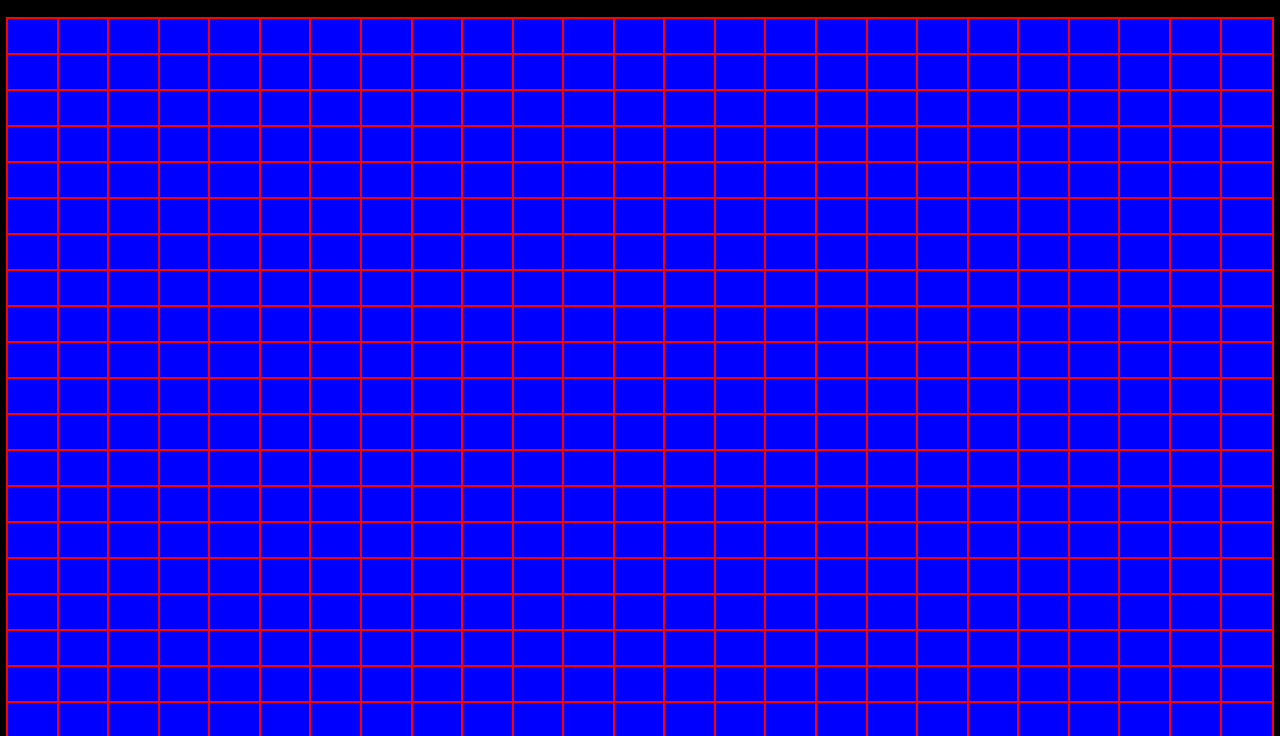
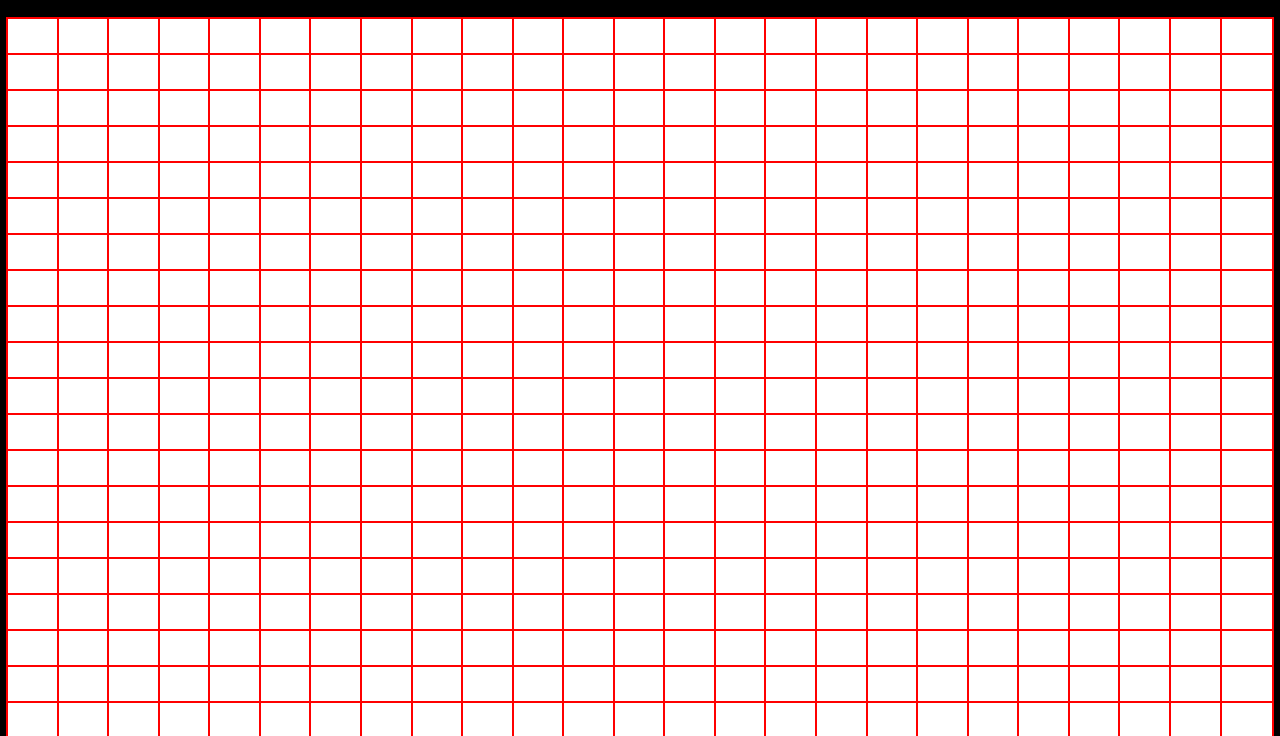
Before and after one commit to Zytaveon/OdinProjectV2, a plain HTML site: page Projects/EtchASketch/index.html in a window 1280 px wide. Shown: the part 61-797 px from the top of the page. Drawn offline with Linux system fonts and the light colour scheme.

Commit message:
Got the hover effect to work when adding it inside of the for loop to create all the divvs for the board. Have to make it so user can change board size and reset the board.

```diff
--- a/Projects/EtchASketch/script.js
+++ b/Projects/EtchASketch/script.js
@@ -23,14 +23,25 @@ function createBoard(gridSize){
 		for(let j = 0; j < gridSize; ++j){
 			const columnDiv = document.createElement("div")
 			columnDiv.classList.add("gridColumn")
+      columnDiv.classList.add("gridSquare")
 			//columnDiv.textContent = "."
+      columnDiv.addEventListener('mouseenter', () => {
+        columnDiv.classList.add("gridSquareActive")
+      })
 			rowDiv.appendChild(columnDiv)
 		}
 
 		gameContainer.appendChild(rowDiv);
 	}
 
+  const GridSquares = document.getElementsByClassName(".gridColumn")
+
 }
+
+//GridSquares.addEventListener("mouseenter", () => {
+  //this.classList.add("gridSquareActive")
+//})
+
 
 
 //------------------------------------------
--- a/Projects/EtchASketch/styles.css
+++ b/Projects/EtchASketch/styles.css
@@ -13,11 +13,29 @@ h1{
 	flex:1;
 }
 .gridColumn{
-	background-color: blue;
+	/*background-color: blue;*/
 	outline: 2px solid red;
 	//height: 100px;
 	flex: 1;
 }
+
+.gridSquare{
+  background-color: white;
+}
+
+.gridSquareActive{
+  background-color: black;
+}
+
+
+/*
+ * This works, but squares don't stay black
+ * Need to change in Javascript
+ *
+.gridSquare:hover{
+  background-color: black;
+}
+*/
 
 #GameContainer{
   display: flex;
```
